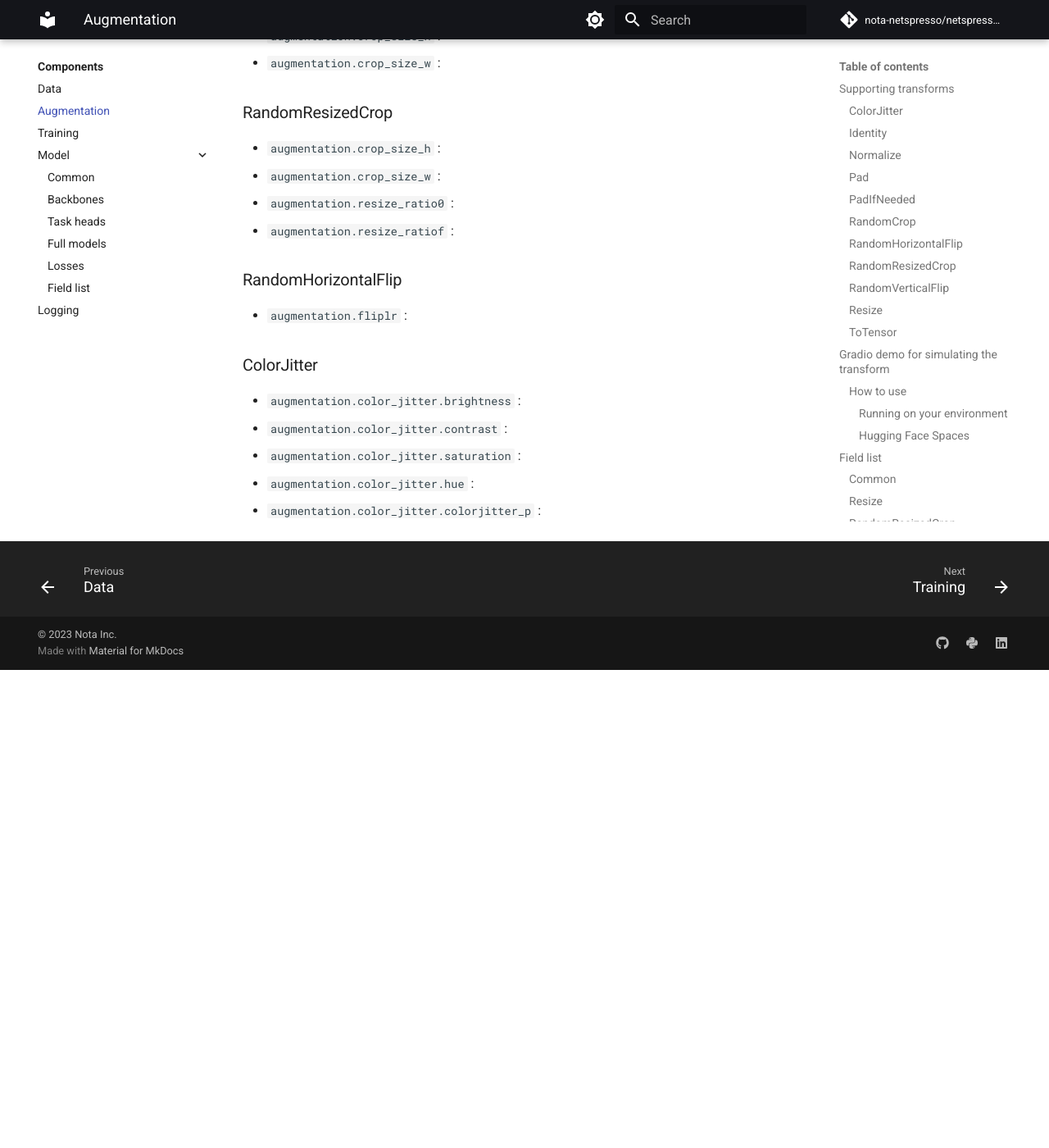
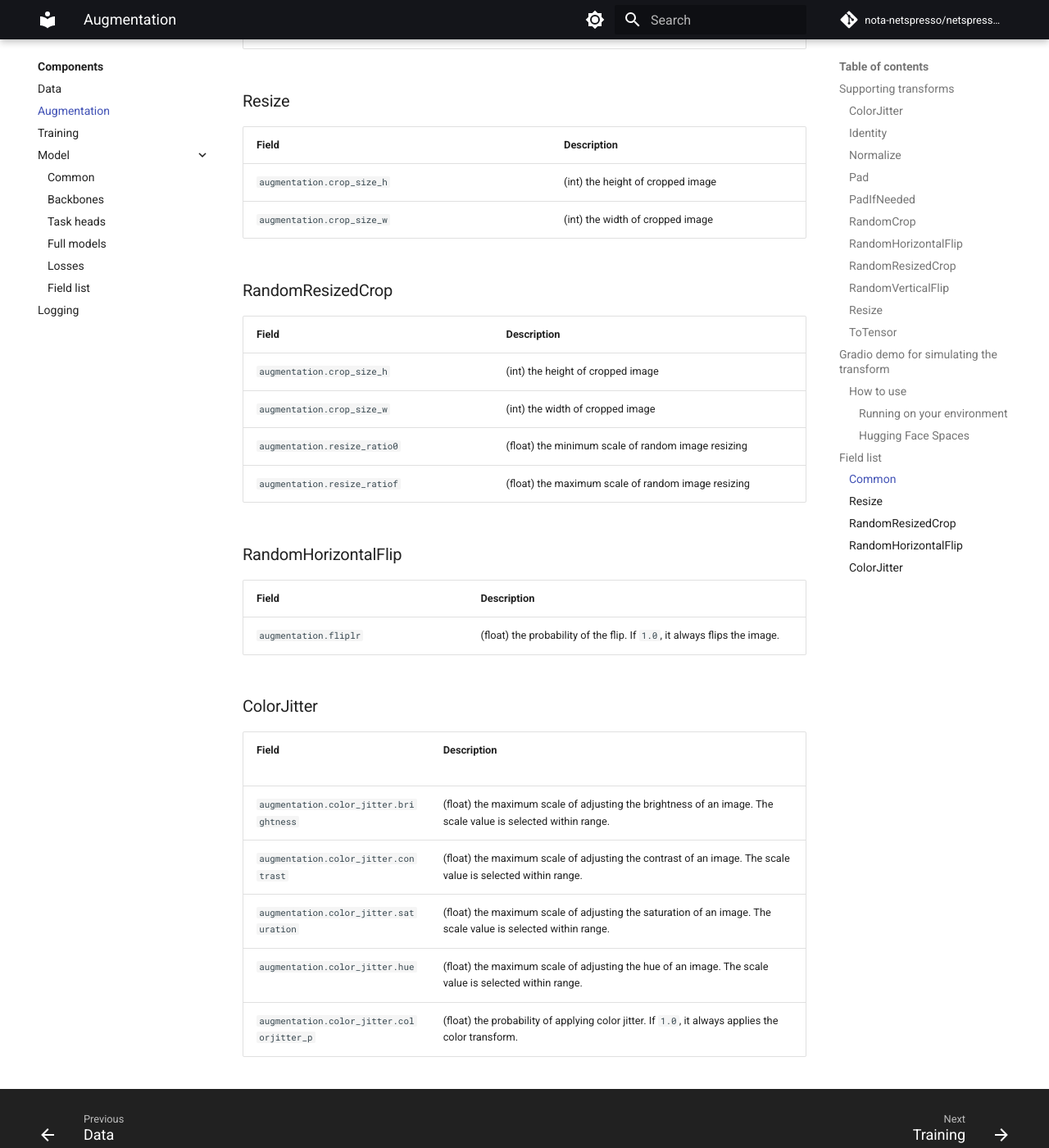
Before and after one commit to Nota-NetsPresso/netspresso-trainer, an MkDocs documentation site: the page built from docs/components/augmentation.md, in a window 1280 px wide and 1400 px high, scrolled down 2120 px. Shown: the whole window at 82% size. Built offline with MkDocs 1.6.1 and Material for MkDocs 9.7.7, drawn with Linux system fonts in a browser that asks for light colours; comment, search, counter and statistics services are not loaded; before the commit the page ends 2937 px from its top, so only the background shows below that.

Commit message:
#145 update field description in augmentation

```diff
--- a/docs/components/augmentation.md
+++ b/docs/components/augmentation.md
@@ -53,28 +53,38 @@ Our team hopes that the learning process with NetsPresso Trainer will become a m
 
 ### Common
 
-- `augmentation.img_size` :
+| Field <img width=200/> | Description |
+|---|---|
+| `augmentation.img_size` | (int) the image size of model input after finishing the data augmentation |
 
 ### Resize
 
-- `augmentation.crop_size_h` :
-- `augmentation.crop_size_w` :
+| Field <img width=200/> | Description |
+|---|---|
+| `augmentation.crop_size_h` | (int) the height of cropped image |
+| `augmentation.crop_size_w` | (int) the width of cropped image |
 
 ### RandomResizedCrop
 
-- `augmentation.crop_size_h` :
-- `augmentation.crop_size_w` :
-- `augmentation.resize_ratio0` :
-- `augmentation.resize_ratiof` :
+| Field <img width=200/> | Description |
+|---|---|
+| `augmentation.crop_size_h` | (int) the height of cropped image |
+| `augmentation.crop_size_w` | (int) the width of cropped image |
+| `augmentation.resize_ratio0` | (float) the minimum scale of random image resizing |
+| `augmentation.resize_ratiof` | (float) the maximum scale of random image resizing |
 
 ### RandomHorizontalFlip
 
-- `augmentation.fliplr` :
+| Field <img width=200/> | Description |
+|---|---|
+| `augmentation.fliplr` | (float) the probability of the flip. If `1.0`, it always flips the image. |
 
 ### ColorJitter
 
-- `augmentation.color_jitter.brightness` :
-- `augmentation.color_jitter.contrast` :
-- `augmentation.color_jitter.saturation` :
-- `augmentation.color_jitter.hue` :
-- `augmentation.color_jitter.colorjitter_p` :
+| Field <img width=200/> | Description |
+|---|---|
+| `augmentation.color_jitter.brightness` | (float) the maximum scale of adjusting the brightness of an image. The scale value is selected within range. |
+| `augmentation.color_jitter.contrast` | (float) the maximum scale of adjusting the contrast of an image. The scale value is selected within range. |
+| `augmentation.color_jitter.saturation` | (float) the maximum scale of adjusting the saturation of an image. The scale value is selected within range. |
+| `augmentation.color_jitter.hue` | (float) the maximum scale of adjusting the hue of an image. The scale value is selected within range. |
+| `augmentation.color_jitter.colorjitter_p` | (float) the probability of applying color jitter. If `1.0`, it always applies the color transform. |
```
